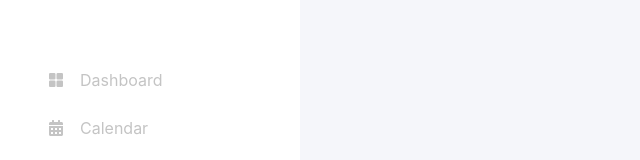
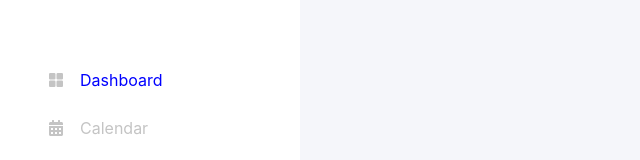
Before and after one commit to Saswati1701/HRMDashboard, a React (Create React App) app: page / in a window 1280 px wide. Shown: the part 199-359 px from the top of the page, without its empty margins (0-640 px from the left). Built offline with nearby package versions, Linux system fonts and the light colour scheme.

Commit message:
updated colors of nav links on click

```diff
--- a/src/components/navbar/Navbar.jsx
+++ b/src/components/navbar/Navbar.jsx
@@ -7,16 +7,13 @@ import { BsFillPeopleFill } from "react-icons/bs";
 import { MdAccountTree } from "react-icons/md";
 import { useState } from 'react';
 import { Link } from 'react-router-dom';
-const Route = ({component: Icons,name }) =>{
-  const handleClick = () => {
-
-  }
+const Route = ({component: Icons,name, selected=false, onClick }) =>{
 
     return(
-      <Link to={`/${name}`} style={{textDecoration:"none"}}>
-        <div className='eachRoute' onClick={handleClick}>
+      <Link to={`/${name}`} style={{textDecoration:"none", color: 'blue'}}>
+        <div className='eachRoute' onClick={onClick}>
             <Icons color="#C4C4C4" />
-            <span style={{color:"#C4C4C4", paddingLeft:"1rem"}}>{name}</span>
+            <span style={{color: selected ? 'blue' : '#C4C4C4' , paddingLeft:"1rem"}}>{name}</span>
         </div>
       </Link>
     )
@@ -25,16 +22,22 @@ const Route = ({component: Icons,name }) =>{
 
 
 const Navbar = () => {
+  const [select, setSelect] = useState("Dashboard")
+
+  const handleNavClick = (name) => {
+    setSelect(name)
+  }
+
   return (
     <div className='left-container'>
       <div className='navbar-container'>
         <div className='navbar'>
-          <Route component={IoGrid} name="Dashboard"/>
-          <Route component={FaCalendarAlt} name="Calendar"/>
-          <Route component={PiHandbagSimpleFill} name="Jobs" />
-          <Route component={BsFillPeopleFill} name="Candidates"/>
-          <Route component={MdAccountTree} name="Structure"/>
-          <Route component={IoSettings} name="Settings"/>
+          <Route component={IoGrid} onClick={() => { handleNavClick("Dashboard") }} selected={ select === "Dashboard" ? true : false } name="Dashboard"/>
+          <Route component={FaCalendarAlt} onClick={() => { handleNavClick("Calendar") }} selected={ select === "Calendar" ? true : false } name="Calendar"/>
+          <Route component={PiHandbagSimpleFill} onClick={() => { handleNavClick("Jobs") }} selected={ select === "Jobs" ? true : false } name="Jobs" />
+          <Route component={BsFillPeopleFill} onClick={() => { handleNavClick("Candidates") }} selected={ select === "Candidates" ? true : false } name="Candidates"/>
+          <Route component={MdAccountTree} onClick={() => { handleNavClick("Structure") }} selected={ select === "Structure" ? true : false } name="Structure"/>
+          <Route component={IoSettings} onClick={() => { handleNavClick("Settings") }} selected={ select === "Settings" ? true : false } name="Settings"/>
         </div>
       </div>
     </div>
```
